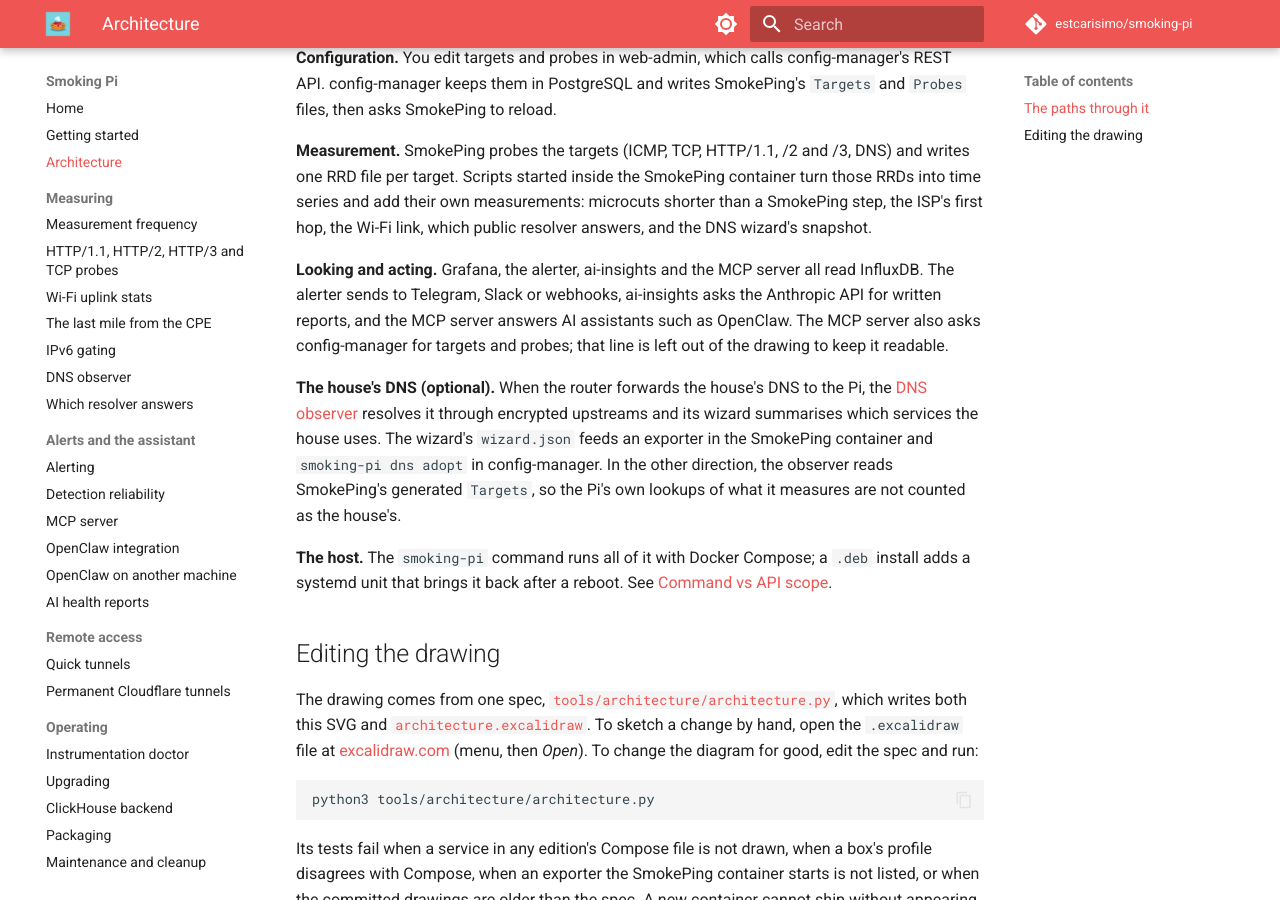
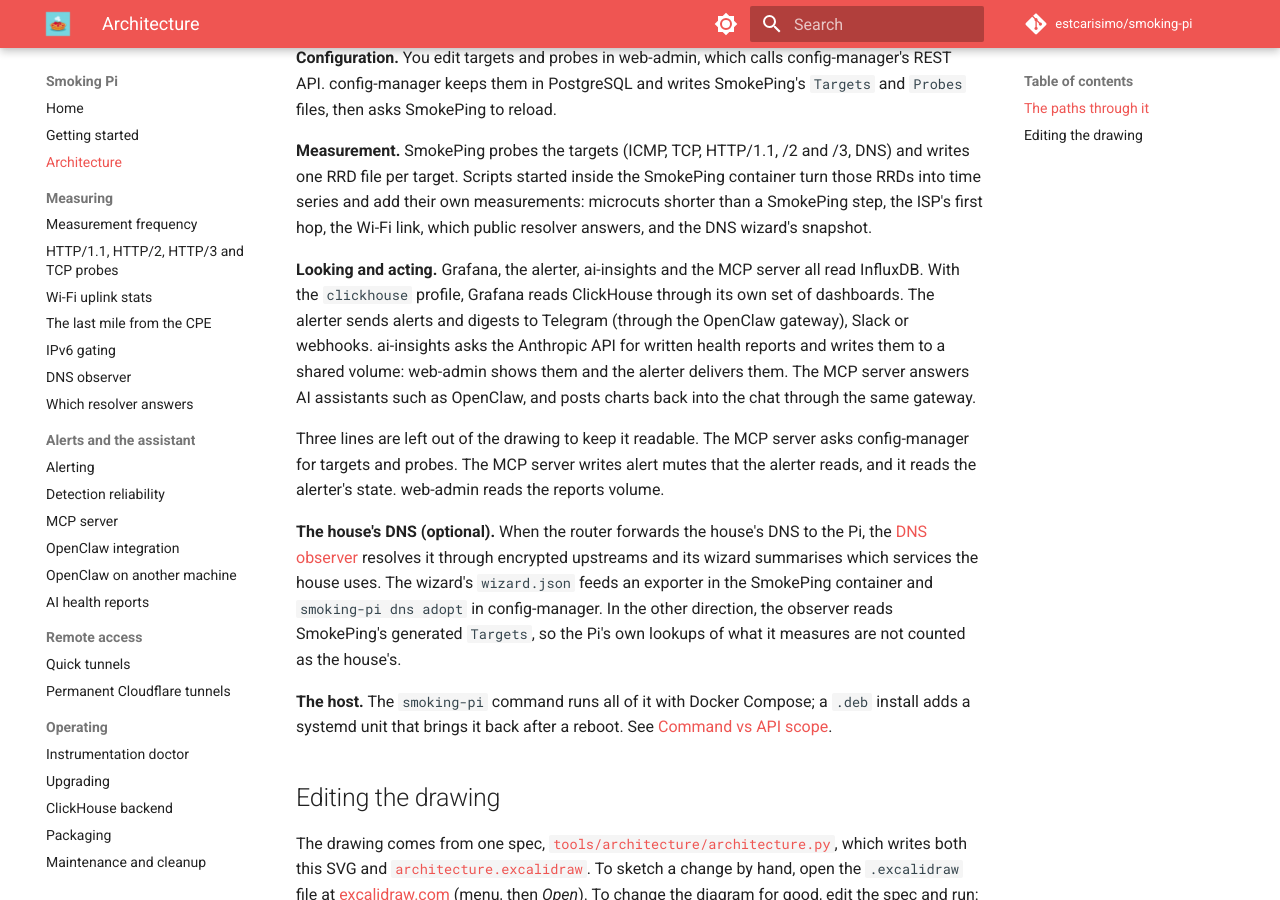
Before and after one commit to estcarisimo/smoking-pi, an MkDocs documentation site: the page built from docs/architecture.md, in a window 1280 px wide and 900 px high, scrolled down 784 px. Built offline with MkDocs 1.6.1 and Material for MkDocs 9.7.7, drawn with Linux system fonts in a browser that asks for light colours; comment, search, counter and statistics services are not loaded.

Commit message:
docs(architecture): review -- the reports volume, charts back to chat, Grafana's ClickHouse set
- ai-insights writes reports to a shared volume; the alerter delivers
  them (new edge) and web-admin shows them.
- The MCP server posts charts back into the chat through the OpenClaw
  gateway (two-way MCP edge) and writes alert mutes the alerter reads.
- Grafana has a ClickHouse dashboard set when that profile is on.
- The page names the three lines left out of the drawing.
- One box per service: a test fails if a service gets two profiles.

Co-Authored-By: Claude Opus 5.5 <noreply@anthropic.com>

```diff
--- a/docs/architecture.md
+++ b/docs/architecture.md
@@ -26,11 +26,18 @@ the Wi-Fi link, which public resolver answers, and the DNS wizard's
 snapshot.
 
 **Looking and acting.** Grafana, the alerter, ai-insights and the MCP server
-all read InfluxDB. The alerter sends to Telegram, Slack or webhooks,
-ai-insights asks the Anthropic API for written reports, and the MCP server
-answers AI assistants such as OpenClaw. The MCP server also asks
-config-manager for targets and probes; that line is left out of the drawing
-to keep it readable.
+all read InfluxDB. With the `clickhouse` profile, Grafana reads ClickHouse
+through its own set of dashboards. The alerter sends alerts and digests to
+Telegram (through the OpenClaw gateway), Slack or webhooks. ai-insights asks
+the Anthropic API for written health reports and writes them to a shared
+volume: web-admin shows them and the alerter delivers them. The MCP server
+answers AI assistants such as OpenClaw, and posts charts back into the chat
+through the same gateway.
+
+Three lines are left out of the drawing to keep it readable. The MCP server
+asks config-manager for targets and probes. The MCP server writes alert
+mutes that the alerter reads, and it reads the alerter's state. web-admin
+reads the reports volume.
 
 **The house's DNS (optional).** When the router forwards the house's DNS to
 the Pi, the [DNS observer](dns-observer.md) resolves it through encrypted
```
Also changed, not shown: docs/img/architecture.svg, 3 other files.
